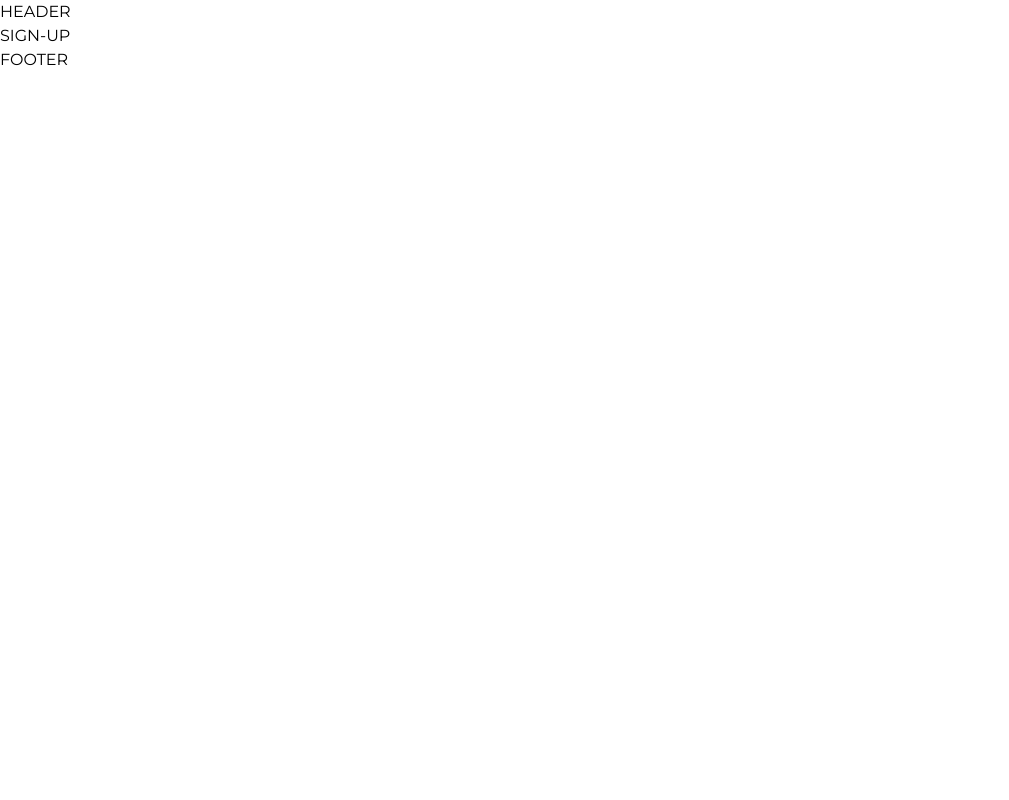
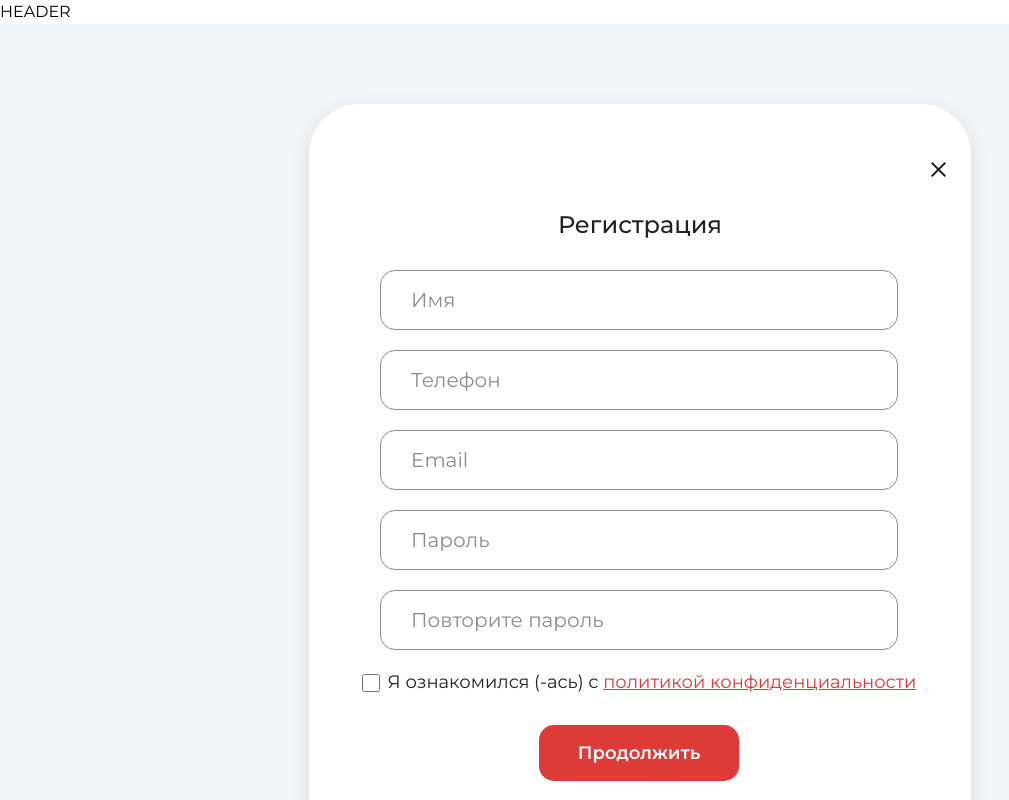
Before and after one commit to azatAkash/Aveelon-mini, a React (Vite) app: page /sign-up in a window 1280 px wide. Shown: the top 800 px of the page, without its empty margins (0-1009 px from the left). Built offline with nearby package versions, Linux system fonts and the light colour scheme.

Commit message:
feat(sign-up): added Sign Up page

```diff
--- a/src/pages/SignUpPage/index.tsx
+++ b/src/pages/SignUpPage/index.tsx
@@ -1,7 +1,117 @@
-export const SignUpPage = () => {
-    return (
-        <section>
-            SIGN-UP
-        </section>
-    )
-}
+import { Card } from "@/components/card";
+import React, { useState } from "react";
+import { Input } from "@/components/Input";
+import { Button } from "@/components/ui";
+
+export const SignUpPage: React.FC = () => {
+  const [name, setName] = useState("");
+  const [phone, setPhone] = useState("");
+  const [email, setEmail] = useState("");
+  const [password, setPassword] = useState("");
+  const [repeatPassword, setRepeatPassword] = useState("");
+  const [agree, setAgree] = useState(false);
+  const [error, setError] = useState("");
+
+  const handleRegister = async () => {
+    if (!name || !phone || !email || !password || !repeatPassword) {
+      setError("Please fill in all fields.");
+      return;
+    }
+    if (password !== repeatPassword) {
+      setError("Passwords do not match.");
+      return;
+    }
+    if (!agree) {
+      setError("You must accept the privacy policy.");
+      return;
+    }
+
+    console.log("Registration:", { name, phone, email, password });
+    alert("Registration successful!");
+  };
+
+  return (
+    <div className="min-h-screen bg-gray-100 flex items-center justify-center p-20">
+      <Card title="Регистрация">
+        <div className="flex flex-col gap-[20px] items-center p-[30px_55px_40px_53px]">
+          <div className="flex flex-col gap-[20px] w-[518px]">
+            <Input
+              label="Имя"
+              value={name}
+              onChange={(e) => setName(e.target.value)}
+              error={error && !name ? "Required" : ""}
+            />
+
+            <Input
+              label="Телефон"
+              value={phone}
+              onChange={(e) => setPhone(e.target.value)}
+              error={error && !phone ? "Required" : ""}
+            />
+
+            <Input
+              label="Email"
+              value={email}
+              onChange={(e) => setEmail(e.target.value)}
+              error={error && !email ? "Required" : ""}
+            />
+
+            <Input
+              label="Пароль"
+              type="password"
+              value={password}
+              onChange={(e) => setPassword(e.target.value)}
+              error={error && !password ? "Required" : ""}
+            />
+
+            <Input
+              label="Повторите пароль"
+              type="password"
+              value={repeatPassword}
+              onChange={(e) => setRepeatPassword(e.target.value)}
+              error={error && !repeatPassword ? "Required" : ""}
+            />
+          </div>
+
+          <div className="flex flex-col items-center gap-[30px]">
+            <div className="flex items-center gap-2 w-full text-[16px]">
+              <input
+                type="checkbox"
+                checked={agree}
+                onChange={() => setAgree(!agree)}
+                className="w-[18px] h-[18px]"
+              />
+              <span className="text-black font-inter text-[18px] leading-[140%]">
+                Я ознакомился (-ась) с{" "}
+                <a href="#" className="text-[var(--color-primary)] underline">
+                  политикой конфиденциальности
+                </a>
+              </span>
+            </div>
+
+            {error && (
+              <p className="text-[var(--color-primary)] text-[16px]">{error}</p>
+            )}
+            <div className="flex flex-col items-center gap-[52px]">
+              <Button
+                className={`w-[200px] h-[56px] rounded-[15px] text-[18px]`}
+                onClick={handleRegister}
+              >
+                Продолжить
+              </Button>
+
+              <div className="text-center text-[20px] text-[#868F95] leading-[150%]">
+                У вас есть аккаунт?{" "}
+                <a href="#" className="text-[var(--color-primary)]">
+                  Авторизоваться
+                </a>
+              </div>
+            </div>
+          </div>
+        </div>
+      </Card>
+    </div>
+  );
+};
+
+export default SignUpPage;
```
